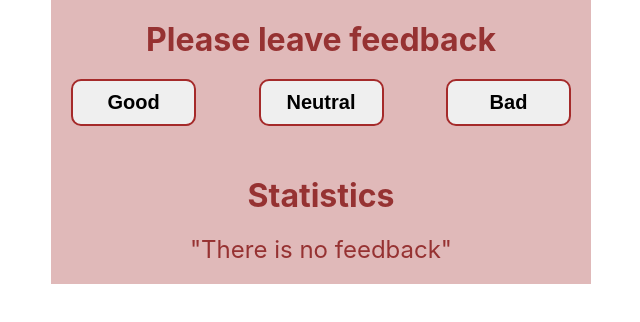
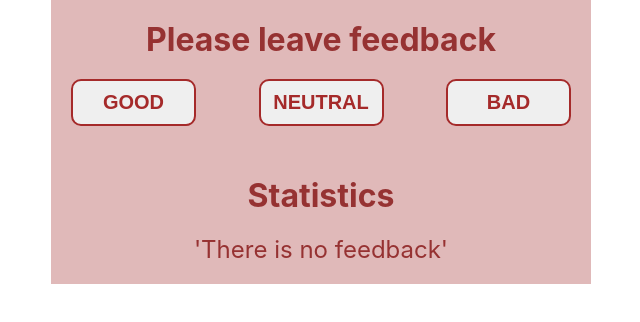
Before and after one commit to SofiiaShevtsova/goit-react-hw-02-feedback, a React (Create React App) app: page / in a window 1280 px wide. Shown: the top 322 px of the page, without its empty margins (319-959 px from the left). Built offline with nearby package versions, Linux system fonts and the light colour scheme.

Commit message:
do all from feedback

```diff
--- a/src/components/App.jsx
+++ b/src/components/App.jsx
@@ -1,6 +1,31 @@
-import { Feedback } from 'components/Feedback/Feedback';
+import Statistics from './Statistics/Statistics';
+import FeedbackOptions from './FeedbackOptions/FeedbackOptions';
+import Section from './Section/Section';
 
-export const App = () => {
+const { Component } = require('react');
+
+export class App extends Component {
+  state = {
+    good: 0,
+    neutral: 0,
+    bad: 0,
+  };
+
+  getFeedback = event => {
+    const elem = event.target.textContent.toLowerCase();
+    this.setState(prevState => ({ [elem]: prevState[elem] + 1 }));
+  };
+
+  countTotalFeedback = () => {
+    const { good, neutral, bad } = this.state;
+    return good + neutral + bad;
+  };
+  countPositiveFeedbackPercentage = () => {
+    return ((this.state.good / this.countTotalFeedback()) * 100).toFixed();
+  };
+
+  render() {
+    const { good, neutral, bad } = this.state;
     return (
       <div
         style={{
@@ -15,7 +40,23 @@ export const App = () => {
           backgroundColor: 'rgba(152, 25, 25, 0.3)',
         }}
       >
-      <Feedback />
+        {' '}
+        <Section title={'Please leave feedback'}>
+          <FeedbackOptions
+            options={Object.keys(this.state)}
+            onLeaveFeedback={this.getFeedback}
+          />
+        </Section>
+        <Section title={'Statistics'}>
+          <Statistics
+            good={good}
+            neutral={neutral}
+            bad={bad}
+            total={this.countTotalFeedback()}
+            positivePercentage={this.countPositiveFeedbackPercentage()}
+          />
+        </Section>
       </div>
     );
-};
+  }
+}
--- a/src/components/Feedback/Feedback.jsx
+++ /dev/null
@@ -1,67 +0,0 @@
-import PropTypes from 'prop-types';
-
-import Statistics from '../Statistics/Statistics';
-import FeedbackOptions from '../FeedbackOptions/FeedbackOptions';
-import Section from '../Section/Section';
-
-const { Component } = require('react');
-
-export class Feedback extends Component {
-  state = {
-    good: 0,
-    neutral: 0,
-    bad: 0,
-  };
-
-  getFeedback = event => {
-    const elem = event.target.textContent.toLowerCase();
-    this.setState(prevState => ({ [elem]: prevState[elem] + 1 }));
-  };
-
-  countTotalFeedback = (good, neutral, bad) => {
-    return good + neutral + bad;
-  };
-  countPositiveFeedbackPercentage = (good, neutral, bad) => {
-    return ((good / (good + neutral + bad)) * 100).toFixed();
-  };
-
-  render() {
-    const { good, neutral, bad } = this.state;
-    return (
-      <>
-        <Section title={'Please leave feedback'}>
-          <FeedbackOptions onLeaveFeedback={this.getFeedback} />
-        </Section>
-        <Section title={'Statistics'}>
-          <Statistics
-            good={good}
-            neutral={neutral}
-            bad={bad}
-            total={this.countTotalFeedback(good, neutral, bad)}
-            positivePercentage={this.countPositiveFeedbackPercentage(
-              good,
-              neutral,
-              bad
-            )}
-          />
-        </Section>
-      </>
-    );
-  }
-}
-
-Section.propTypes = {
-  title: PropTypes.string.isRequired,
-};
-
-FeedbackOptions.propTypes = {
-  onLeaveFeedback: PropTypes.func.isRequired,
-};
-
-Statistics.propTypes = {
-  good: PropTypes.number.isRequired,
-  neutral: PropTypes.number.isRequired,
-  bad: PropTypes.number.isRequired,
-  total: PropTypes.number.isRequired,
-  positivePercentage: PropTypes.string.isRequired,
-};
--- a/src/components/FeedbackOptions/FeedbackOptions.jsx
+++ b/src/components/FeedbackOptions/FeedbackOptions.jsx
@@ -1,4 +1,5 @@
 import { css } from '@emotion/css';
+import PropTypes from 'prop-types';
 
 const btn = `padding: 10px;
 width: 25%;
@@ -6,11 +7,12 @@ font-size: 20px;
 font-weight: 600;
 border: 2px solid brown;
 border-radius: 10px;
+color: brown;
 &:hover{
 background-color: rgb(150, 50, 50);
 color: rgb(255, 255, 255)`;
 const FeedbackOptions = props => {
-  const { onLeaveFeedback } = props;
+  const { onLeaveFeedback, options } = props;
   return (
     <div
       className={css`
@@ -19,32 +21,25 @@ const FeedbackOptions = props => {
         align-items: center;
       `}
     >
+      {options.map(elem => {
+        return (
           <button
             className={css`
               ${btn}
             `}
             onClick={onLeaveFeedback}
           >
-        Good
+            {elem.toUpperCase()}
           </button>
-      <button
-        className={css`
-          ${btn}
-        `}
-        onClick={onLeaveFeedback}
-      >
-        Neutral
-      </button>
-      <button
-        className={css`
-          ${btn}
-        `}
-        onClick={onLeaveFeedback}
-      >
-        Bad
-      </button>
+        );
+      })}
     </div>
   );
 };
 
+FeedbackOptions.propTypes = {
+  onLeaveFeedback: PropTypes.func.isRequired,
+  options: PropTypes.arrayOf(PropTypes.string.isRequired),
+};
+
 export default FeedbackOptions;
--- /dev/null
+++ b/src/components/NotificationMessage/NotificationMessage.jsx
@@ -0,0 +1,19 @@
+import { css } from '@emotion/css';
+import PropTypes from 'prop-types';
+
+export const NotificationMessage = props => {
+  return (
+    <p
+      className={css`
+        font-size: 24px;
+        color: rgb(150, 50, 50);
+      `}
+    >
+      {props.message}
+    </p>
+  );
+};
+
+NotificationMessage.propTypes = {
+  message: PropTypes.string.isRequired,
+};
--- a/src/components/Section/Section.jsx
+++ b/src/components/Section/Section.jsx
@@ -1,4 +1,5 @@
 import { css } from '@emotion/css';
+import PropTypes from 'prop-types';
 
 const Section = props => {
   const { title, children } = props;
@@ -18,4 +19,9 @@ const Section = props => {
   );
 };
 
+Section.propTypes = {
+  title: PropTypes.string.isRequired,
+  children: PropTypes.element,
+};
+
 export default Section;
--- a/src/components/Statistics/Statistics.jsx
+++ b/src/components/Statistics/Statistics.jsx
@@ -1,8 +1,11 @@
 import { css } from '@emotion/css';
+import PropTypes from 'prop-types';
+
+import { NotificationMessage } from 'components/NotificationMessage/NotificationMessage';
 
 const Statistics = props => {
   const { good, neutral, bad, total, positivePercentage } = props;
-  return !!good || !!neutral || !!bad ? (
+  return total > 0 ? (
     <ul
       className={css`
         display: flex;
@@ -32,15 +35,16 @@ const Statistics = props => {
       </li>
     </ul>
   ) : (
-    <p
-      className={css`
-        font-size: 24px;
-        color: rgb(150, 50, 50);
-      `}
-    >
-      "There is no feedback"
-    </p>
+    <NotificationMessage message={"'There is no feedback'"} />
   );
 };
 
+Statistics.propTypes = {
+  good: PropTypes.number.isRequired,
+  neutral: PropTypes.number.isRequired,
+  bad: PropTypes.number.isRequired,
+  total: PropTypes.number.isRequired,
+  positivePercentage: PropTypes.string.isRequired,
+};
+
 export default Statistics;
```
Lines whose indentation alone changed are shown as unchanged.
